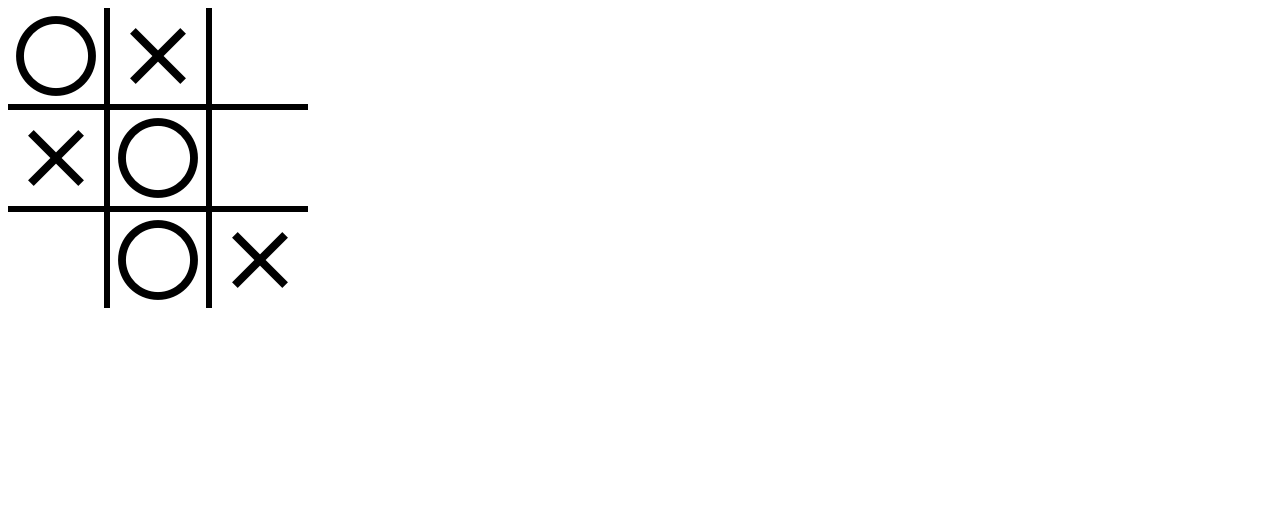
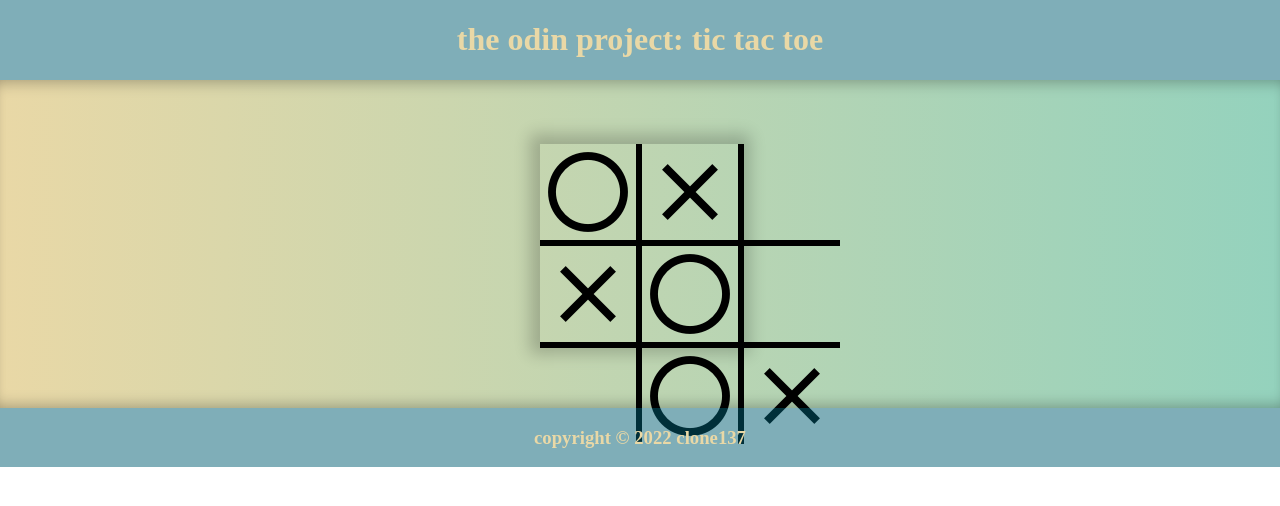
Before and after one commit to clone137/odin-ticTacToe, a plain HTML site: page index.html in a window 1280 px wide. Drawn offline with Linux system fonts and the light colour scheme.

Commit message:
some styling

```diff
--- a/index.html
+++ b/index.html
@@ -13,6 +13,10 @@
     <title>The Odin Project: Tic Tac Toe</title>
   </head>
   <body>
+    <div class="header">
+      <h1>the odin project: tic tac toe</h1>
+    </div>
+    <div class="main">
       <div class="container">
         <div id="TL" class="top left">
           <span class="material-icons-outlined md-96">circle</span>
@@ -38,5 +42,9 @@
           <span class="material-icons-outlined md-96">close</span>
         </div>
       </div>
+    </div>
+    <div class="footer">
+      <h3>copyright © 2022 clone137</h3>
+    </div>
   </body>
 </html>
--- a/style.css
+++ b/style.css
@@ -35,18 +35,58 @@
   color: rgba(255, 255, 255, 0.3);
 }
 
+body {
+  margin: 0;
+  display: flex;
+  flex-direction: column;
+}
+
+.header {
+  width: 100vw;
+  color: #e9d8a6;
+  text-align: center;
+  background-color: rgba(0, 95, 115, 0.5);
+}
+
+.main {
+  display: flex;
+  justify-content: center;
+  width: 100vw;
+  background: rgb(233, 216, 166);
+  background: linear-gradient(
+    90deg,
+    rgba(233, 216, 166, 1) 0%,
+    rgba(148, 210, 189, 1) 100%
+  );
+  padding: 4em 0 4em 0;
+  /* box-shadow: inset 0px 20px 15px 10px rgba(0, 0, 0, 0.2); */
+  box-shadow: inset 0px 12px 15px -10px rgba(0, 0, 0, 0.3),
+    inset 0px -12px 15px -10px rgba(0, 0, 0, 0.3);
+}
+
+.footer {
+  width: 100vw;
+  color: #e9d8a6;
+  text-align: center;
+  background-color: rgba(0, 95, 115, 0.5);
+}
+
 .container {
-  display: grid;
   width: 25vh;
   height: 25vh;
+
+  display: grid;
   grid-template-columns: repeat(3, 1fr);
   grid-template-rows: repeat(3, 1fr);
+
+  box-shadow: 0px 0px 15px 10px rgba(0, 0, 0, 0.2);
 }
 
 .container > div {
   display: grid;
   align-items: center;
   justify-items: center;
+  cursor: pointer;
 }
 
 .top {
```
Lines whose indentation alone changed are shown as unchanged.
